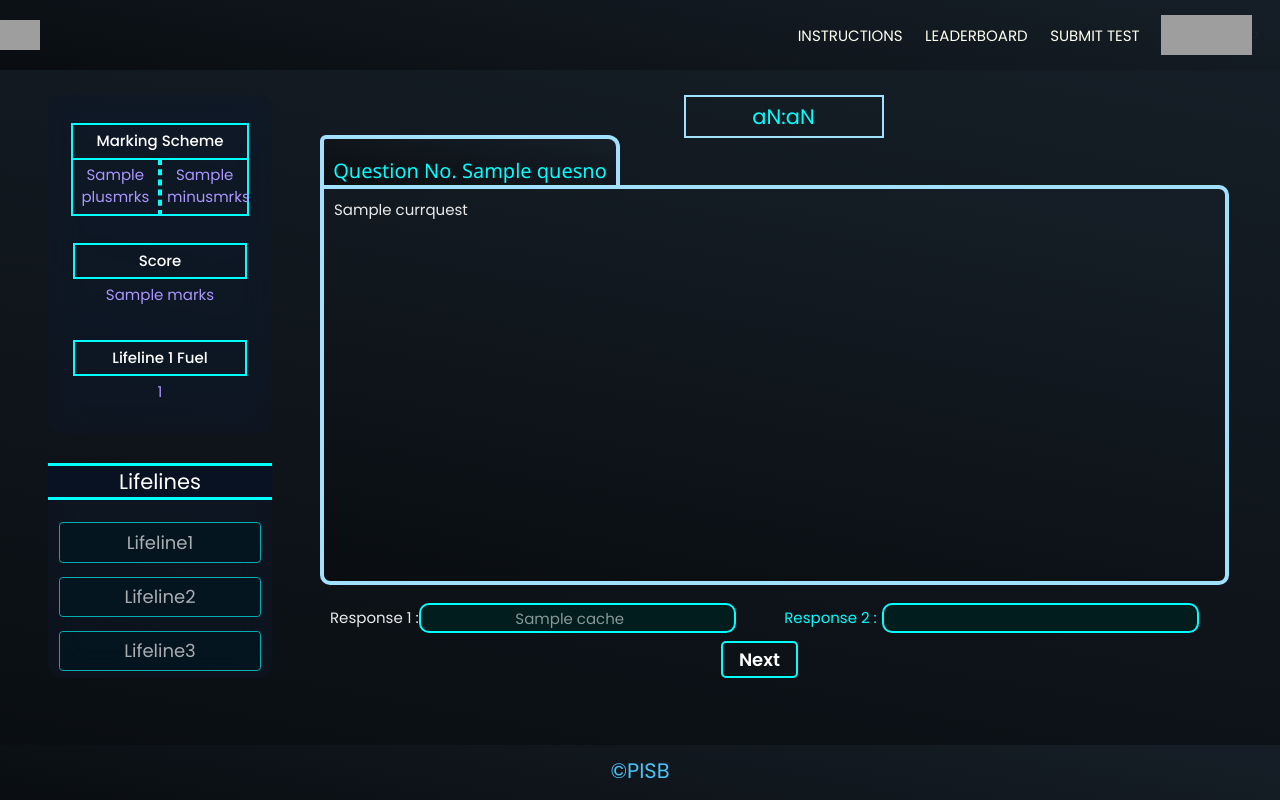
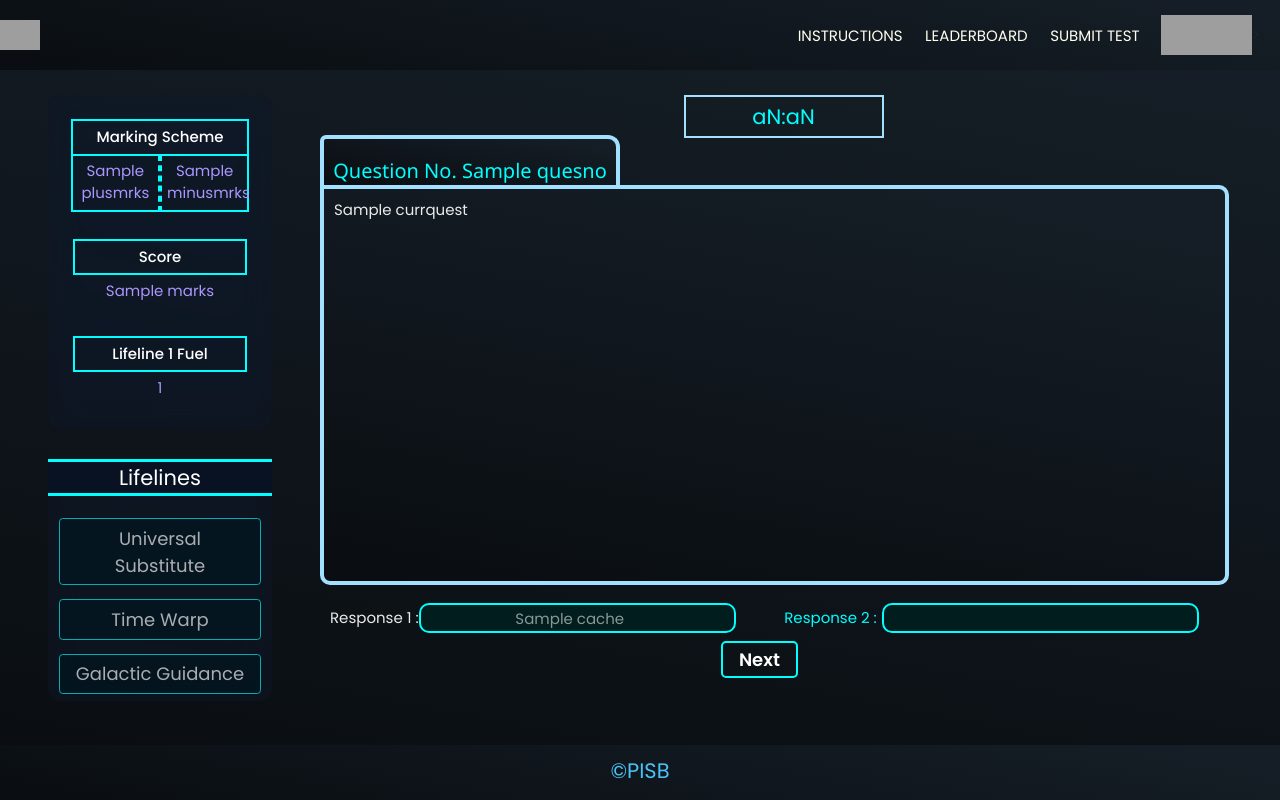
Before and after one commit to PISB-Backend-SIGs/RC-R1, a Django app: template myapp_RC/templates/myapp_RC/question.html in a window 1280 px wide. Run offline with Django 3.2, Linux system fonts and the light colour scheme; data comes from the database, SQL or seed files in the repository; both versions use the stored data as it was after the commit; the template is opened without the code that fills it: values that come from a table or form of the project are taken from there, most other values are stand-ins (such as "Sample title", 1, 10 or a date in 2020); grey boxes are pictures that could not be loaded.

Commit message:
SemiFinal3

```diff
--- a/myapp_RC/static/styles.css
+++ b/myapp_RC/static/styles.css
@@ -870,3 +870,8 @@
     content: Submit Response 1!important;
     border: none;
 }
+
+@keyframes fadeOut {
+    0% { background-color: aqua; }
+    100% { background-color: transparent; }
+  }
--- a/myapp_RC/templates/myapp_RC/question.html
+++ b/myapp_RC/templates/myapp_RC/question.html
@@ -150,7 +150,7 @@
             <div class="modal-dialog modal-lg modal-dialog-scrollable modal-dialog-centered">
             <div class="modal-content">
                 <div class="modal-header">
-                <h5 class="modal-title" id="exampleModalLabel">Second Chance</h5>
+                <h5 class="modal-title" id="exampleModalLabel">Universal Substitute</h5>
                 <!-- <button type="button" class="btn-close" id="btn-close" data-bs-dismiss="modal" aria-label="Close"></button> -->
                 </div>
                 <div class="modal-body" id="test"  >
@@ -172,7 +172,7 @@
             <div class="modal-dialog modal-lg modal-dialog-scrollable modal-dialog-centered">
             <div class="modal-content">
                 <div class="modal-header">
-                <h5 class="modal-title" id="exampleModalLabel">Lucky Gamble</h5>
+                <h5 class="modal-title" id="exampleModalLabel">Time Warp</h5>
                 <!-- <button type="button" class="btn-close" id="btn-close" data-bs-dismiss="modal" aria-label="Close"></button> -->
                 </div>
                 <div class="modal-body" id="test" onmousedown='return false;' onselectstart='return false;'>
@@ -193,7 +193,7 @@
             <div class="modal-dialog modal-lg modal-dialog-scrollable modal-dialog-centered">
             <div class="modal-content">
                 <div class="modal-header">
-                <h5 class="modal-title" id="exampleModalLabel" onmousedown='return false;' onselectstart='return false;'>Ask GPT-5</h5>
+                <h5 class="modal-title" id="exampleModalLabel" onmousedown='return false;' onselectstart='return false;'>Galactic Guidance</h5>
                 <!-- <button type="button" class="btn-close" id="btn-close" data-bs-dismiss="modal" aria-label="Close"></button> -->
                 </div>
                 <div class="modal-body">
@@ -216,7 +216,7 @@
                     </svg></icon>
                   <p id="answerParagraph">
                     * Chat GPT response will be displayed here *
-
+                    <br><br>
                     This lifeline allows contestants to ask ChatGPT, the virtual assistant, for guidance and advice when unsure about the answer to a question. This lifeline can only be used after the contestant has answered three consecutive questions correctly. If they choose to use it, the marking scheme for that particular question will be adjusted to +4 for a correct answer and -4 for an incorrect answer, encouraging the contestant to use this lifeline wisely and at the right moment.
                   </p>
                 </div>
@@ -253,29 +253,29 @@
             {% if profile.lifeline1_using %}
             <button type="button" class="btn btn-info " data-bs-toggle="modal"  id="lf5" data-bs-target="#L1Modal" disabled>Activated</button>
             {% elif profile.lifeline2_status %}
-            <button type="button" class="btn btn-info" data-bs-toggle="modal"  id="lf1" data-bs-target="#L1Modal" disabled>Lifeline1</button>
+            <button type="button" class="btn btn-info" data-bs-toggle="modal"  id="lf1" data-bs-target="#L1Modal" disabled>Universal Substitute</button>
             {% elif profile.lifeline1_status %}
-            <button type="button" class="btn btn-info" data-bs-toggle="modal"  id="lf1" data-bs-target="#L1Modal">Lifeline1</button>
+            <button type="button" class="btn btn-info" data-bs-toggle="modal"  id="lf1" data-bs-target="#L1Modal">Universal Substitute</button>
             {% else %}
-            <button type="button" class="btn btn-info" data-bs-toggle="modal"  id="lf1" data-bs-target="#L1Modal" disabled>Lifeline1</button>
+            <button type="button" class="btn btn-info" data-bs-toggle="modal"  id="lf1" data-bs-target="#L1Modal" disabled>Universal Substitute</button>
             {% endif %}
 
             {% if profile.lifeline1_using %}
-            <button type="button" class="btn btn-info" data-bs-toggle="modal" id="lf2" data-bs-target="#L2Modal" disabled>Lifeline2</button>
+            <button type="button" class="btn btn-info" data-bs-toggle="modal" id="lf2" data-bs-target="#L2Modal" disabled>Time Warp</button>
             {% elif profile.lifeline2_superstatus %}
-            <button type="button" class="btn btn-info" data-bs-toggle="modal" id="lf2" data-bs-target="#L2Modal">Lifeline2</button>
+            <button type="button" class="btn btn-info" data-bs-toggle="modal" id="lf2" data-bs-target="#L2Modal" style="animation: fadeout 30s linear;">Time Warp</button>
             {% elif profile.lifeline2_status %}
             <button type="button" class="btn btn-info" data-bs-toggle="modal" id="lf6" data-bs-target="#L2Modal" disabled>Activated</button>
             {% else %}
-            <button type="button" class="btn btn-info" data-bs-toggle="modal" id="lf2" data-bs-target="#L2Modal" disabled>Lifeline2</button>
+            <button type="button" class="btn btn-info" data-bs-toggle="modal" id="lf2" data-bs-target="#L2Modal" disabled>Time Warp</button>
             {% endif %}
 
             {% if profile.lifeline1_using or profile.lifeline2_status %}
-            <button type="button" class="btn btn-info" data-bs-toggle="modal" id="lf3" data-bs-target="#L3Modal" disabled>Lifeline3</button>
+            <button type="button" class="btn btn-info" data-bs-toggle="modal" id="lf3" data-bs-target="#L3Modal" disabled>Galactic Guidance</button>
             {% elif profile.lifeline3_status %}
-            <button type="button" class="btn btn-info" data-bs-toggle="modal" id="lf3" data-bs-target="#L3Modal">Lifeline3</button>
+            <button type="button" class="btn btn-info" data-bs-toggle="modal" id="lf3" data-bs-target="#L3Modal">Galactic Guidance</button>
             {% else %}
-            <button type="button" class="btn btn-info" data-bs-toggle="modal" id="lf3" data-bs-target="#L3Modal" disabled>Lifeline3</button>
+            <button type="button" class="btn btn-info" data-bs-toggle="modal" id="lf3" data-bs-target="#L3Modal" disabled>Galactic Guidance</button>
             {% endif %}
           </div>
 
```
Also changed, not shown: myapp_RC/templates/myapp_RC/signup.html (+18 -9 lines), db.sqlite3.
